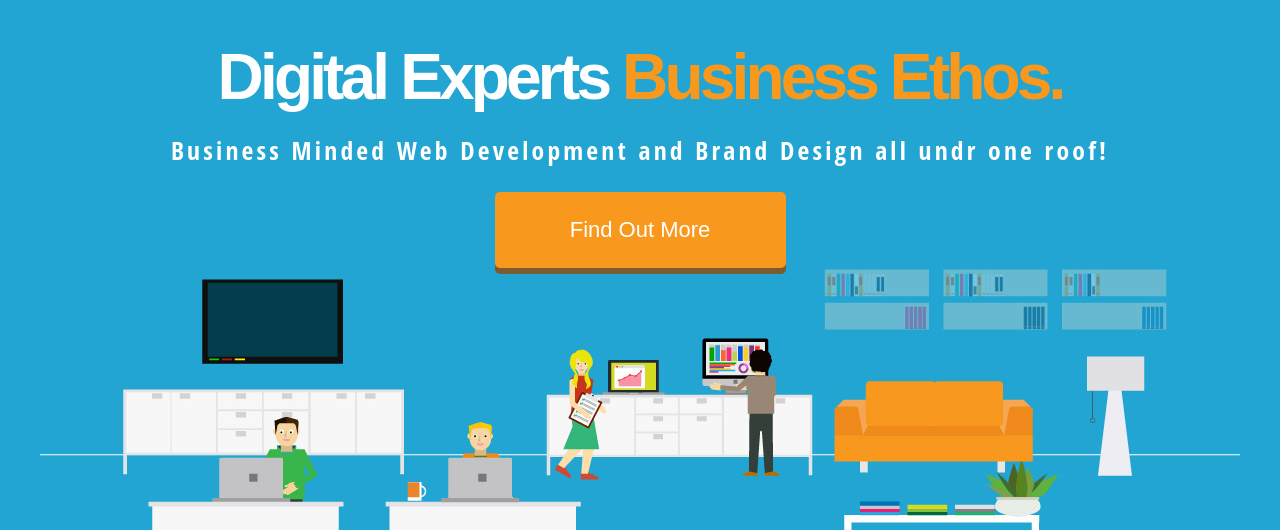
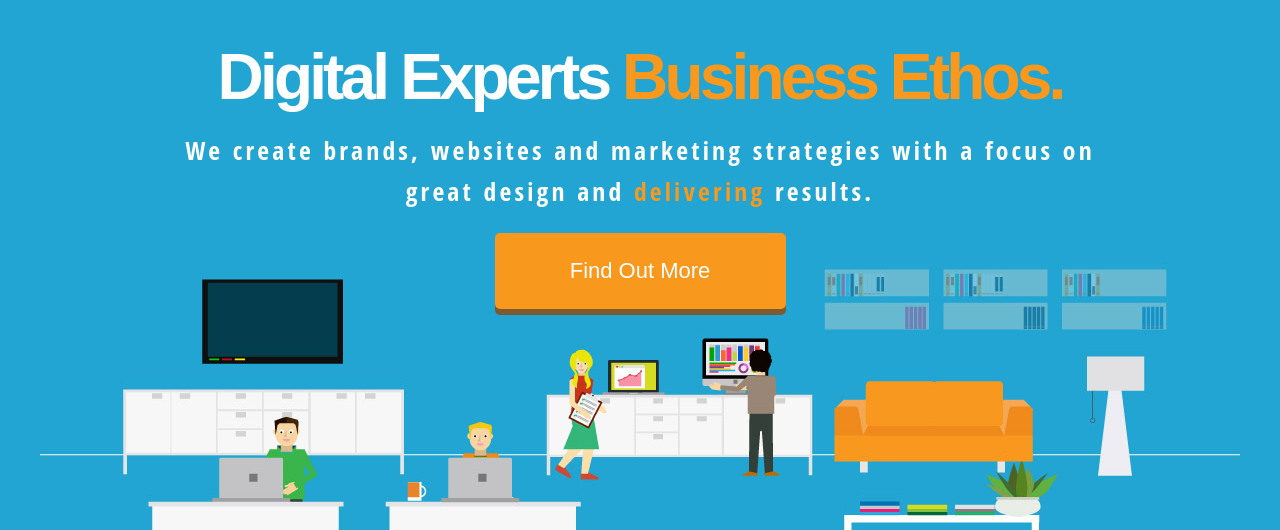
Before and after one commit to pushmyprofile/pmp, a PHP site: page / in a window 1280 px wide. Shown: the part 150-680 px from the top of the page. Run offline with PHP 8.4, Linux system fonts and the light colour scheme; some libraries are stand-ins or nearby versions.

Commit message:
Changes to homepage
Chanes to homepage with additional our work items and our team section
imagery

```diff
--- a/index.php
+++ b/index.php
@@ -14,7 +14,7 @@
       <div class="large-12 columns">
 
         <h1 class="text-center hero">Digital Experts <span class="orange-text">Business Ethos.</span></h1>
-        <p class="lead">Business Minded Web Development and Brand Design all undr one roof!</p>
+          <p class="lead">We create brands, websites and marketing strategies with a focus on great design and <span class="orange-text">delivering</span> results.</p>
         <div class="center-button">
         <a class="button" href="#">Find Out More</a>
         </div>
@@ -105,11 +105,11 @@
 						</figcaption>
 					</figure>
              </li>
-              <li>
+            <li>
              <figure class="our-work-item">
 						<img src="img/ourwork/small/rainbow.png" alt="Rainbow Vacumms"/>
 						<figcaption>
-							<h2>Rainbow <span>Vacumms</span></h2>
+							<h2>Rainbow <span>Vacuums</span></h2>
 							<ul class="inline-list tags">
                             <li>Web Redesign</li>
                             <li>Lead Generation</li>
@@ -127,6 +127,45 @@
 							<ul class="inline-list tags">
                             <li>Web Redesign</li>
                             <li>Lead Generation</li>
+                            </ul>
+							<a href="#">View more</a>
+						</figcaption>
+					</figure>
+             </li>
+              <li><figure class="our-work-item">
+						<img src="img/ourwork/small/hyperion.png" alt="Hyperion Executuve Search"/>
+						<figcaption>
+							<h2>Hyperion Executive <span>Search</span></h2>
+							<ul class="inline-list tags">
+                            <li>Social Branding</li>
+                            <li>Marketing</li>
+                            <li>PPC</li>
+                            <li>Adwords</li>
+                            </ul>
+							<a href="#">View more</a>
+						</figcaption>
+					</figure>
+             </li>
+             <li><figure class="our-work-item">
+						<img src="img/ourwork/small/bladons.png" alt="Bladons"/>
+						<figcaption>
+							<h2>Bladons</h2>
+							<ul class="inline-list tags">
+                            <li>Website Re-design</li>
+                            <li>Branding</li>
+                            <li>E-Commerce</li>
+                            </ul>
+							<a href="#">View more</a>
+						</figcaption>
+					</figure>
+             </li>
+              <li><figure class="our-work-item">
+						<img src="img/ourwork/small/tony.png" alt="Tony Bailey Machinery"/>
+						<figcaption>
+							<h2>AML</h2>
+							<ul class="inline-list tags">
+                            <li>Website Re-design</li>
+                            <li>Branding</li>
                             </ul>
 							<a href="#">View more</a>
 						</figcaption>
@@ -152,23 +191,29 @@
             <h2>Meet Our <span class="orange-text">Team.</span></h2>
         </div>
          <div class="large-12 columns">
-            <ul class="our-team small-block-grid-2 large-block-grid-3">
+            <ul class="our-team small-block-grid-2 large-block-grid-4">
              <li>
                 <img src="img/team/james.png">
                  <h3>James</h3>
-                 <p>Director of Making Shit <span class="orange-text">Happen</span></p>
+                 <p>Managing <span class="orange-text">Director</span></p>
 
                 </li>
                 <li>
-                <img src="img/team/james.png">
-                 <h3>James</h3>
-                 <p>Director of Making Shit <span class="orange-text">Happen</span></p>
+                <img src="img/team/nick.png">
+                 <h3>Nick</h3>
+                 <p>Creative <span class="orange-text">Director</span></p>
 
                 </li>
                 <li>
-                <img src="img/team/james.png">
-                 <h3>James</h3>
-                 <p>Director of Making Shit <span class="orange-text">Happen</span></p>
+                <img src="img/team/mike.png">
+                 <h3>Mike</h3>
+                 <p>Head <span class="orange-text">Designer</span></p>
+
+                </li>
+                <li>
+                <img src="img/team/lucy.png">
+                 <h3>Lucy</h3>
+                 <p>Client <span class="orange-text">Services</span></p>
 
                 </li>
              </ul>
@@ -178,7 +223,7 @@
      <section class="slope">
      <div class="row content padding-bottom-clear">
       <div class="large-12 columns">
-            <h2>What We Have  <span class="orange-text">Been Doing.</span></h2>
+            <h2>What We've <span class="orange-text">Been Doing.</span></h2>
         </div>
          <div class="large-6 columns">
           <h3>Blog</h3>
```
Also changed, not shown: 2 other files.
